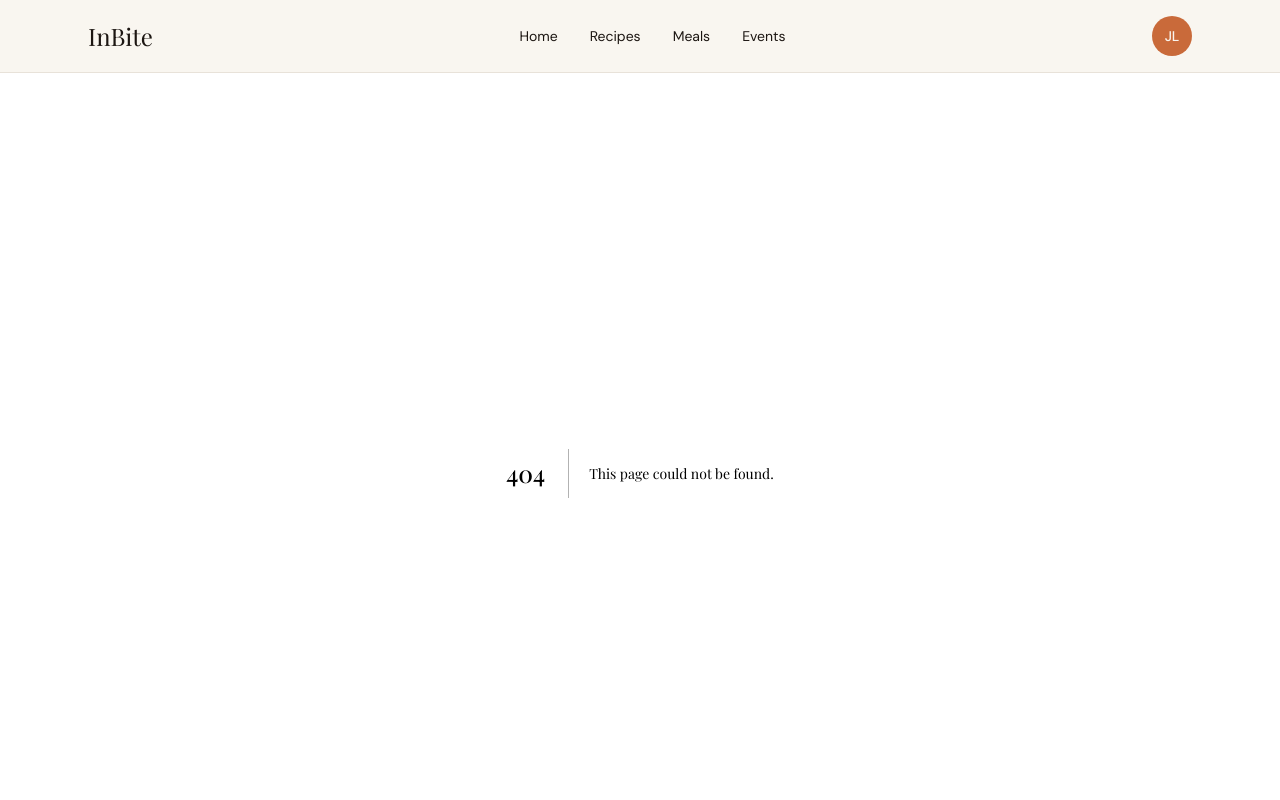
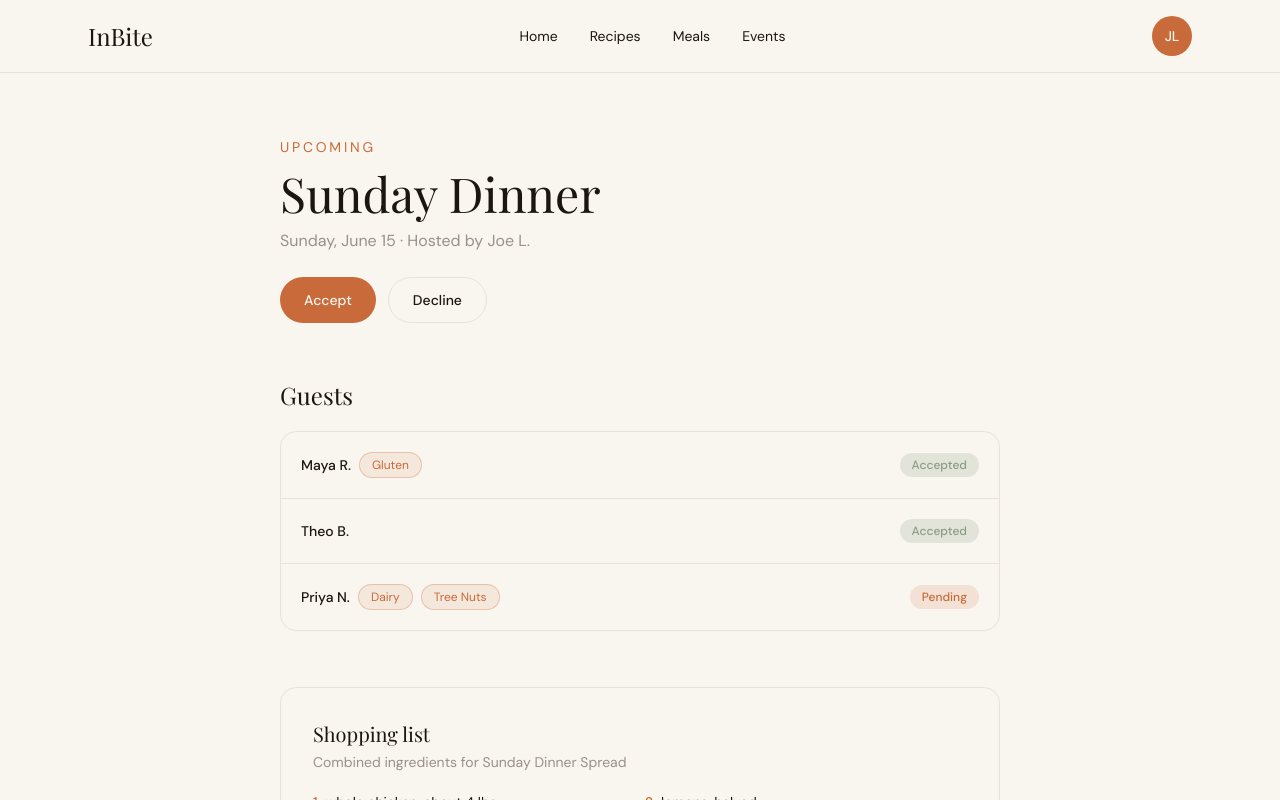
Before and after one commit to jleo28/inbite, a Next.js app: page /events/sunday-dinner in a window 1280 px wide. Before the commit this address had no page. Shown: the top 800 px of the page. Built offline with nearby package versions, Linux system fonts and the light colour scheme; a web font is replaced by a local one.

Commit message:
Build the event detail page (#18)
Add /events/[id] showing the event name, date, host, and status,
with Accept/Decline RSVP buttons that surface toast confirmations,
a guest list with allergy and RSVP badges, and a shopping list
preview aggregating ingredients across the event's meal.

```diff
--- /dev/null
+++ b/app/events/[id]/RsvpButtons.tsx
@@ -0,0 +1,34 @@
+"use client"
+
+import { useToast } from "@/components/Toast"
+
+export default function RsvpButtons({ eventName }: { eventName: string }) {
+  const { showToast } = useToast()
+
+  function handleAccept() {
+    showToast(`You're in! See you at ${eventName}.`)
+  }
+
+  function handleDecline() {
+    showToast("Got it, we will let the host know you can't make it.")
+  }
+
+  return (
+    <div className="flex flex-wrap gap-3">
+      <button
+        type="button"
+        onClick={handleAccept}
+        className="rounded-full bg-terracotta px-6 py-3 font-sans text-sm font-medium text-cream transition-colors hover:bg-terracotta/90"
+      >
+        Accept
+      </button>
+      <button
+        type="button"
+        onClick={handleDecline}
+        className="rounded-full border border-stone bg-cream px-6 py-3 font-sans text-sm font-medium text-espresso transition-colors hover:border-terracotta hover:text-terracotta"
+      >
+        Decline
+      </button>
+    </div>
+  )
+}
--- /dev/null
+++ b/app/events/[id]/page.tsx
@@ -0,0 +1,54 @@
+import { notFound } from "next/navigation"
+import FadeIn from "@/components/FadeIn"
+import GuestList from "@/components/GuestList"
+import ShoppingListPreview from "@/components/ShoppingListPreview"
+import { events } from "@/lib/data"
+import RsvpButtons from "./RsvpButtons"
+
+interface EventDetailPageProps {
+  params: Promise<{ id: string }>
+}
+
+const statusLabels = {
+  upcoming: "Upcoming",
+  "pending-rsvp": "Pending RSVPs",
+}
+
+export default async function EventDetailPage({ params }: EventDetailPageProps) {
+  const { id } = await params
+  const event = events.find((item) => item.id === id)
+
+  if (!event) {
+    notFound()
+  }
+
+  return (
+    <main className="mx-auto w-full max-w-3xl flex-1 px-6 py-16">
+      <FadeIn>
+        <p className="font-sans text-sm uppercase tracking-[0.2em] text-terracotta">
+          {statusLabels[event.status]}
+        </p>
+        <h1 className="mt-3 font-display text-4xl text-espresso sm:text-5xl">{event.name}</h1>
+        <p className="mt-3 font-sans text-base text-muted">
+          {event.date} &middot; Hosted by {event.host}
+        </p>
+        <div className="mt-6">
+          <RsvpButtons eventName={event.name} />
+        </div>
+      </FadeIn>
+
+      <FadeIn delay={100}>
+        <h2 className="mt-14 font-display text-2xl text-espresso">Guests</h2>
+        <div className="mt-5">
+          <GuestList guests={event.guests} />
+        </div>
+      </FadeIn>
+
+      <FadeIn delay={150}>
+        <div className="mt-14">
+          <ShoppingListPreview mealId={event.mealId} />
+        </div>
+      </FadeIn>
+    </main>
+  )
+}
```
